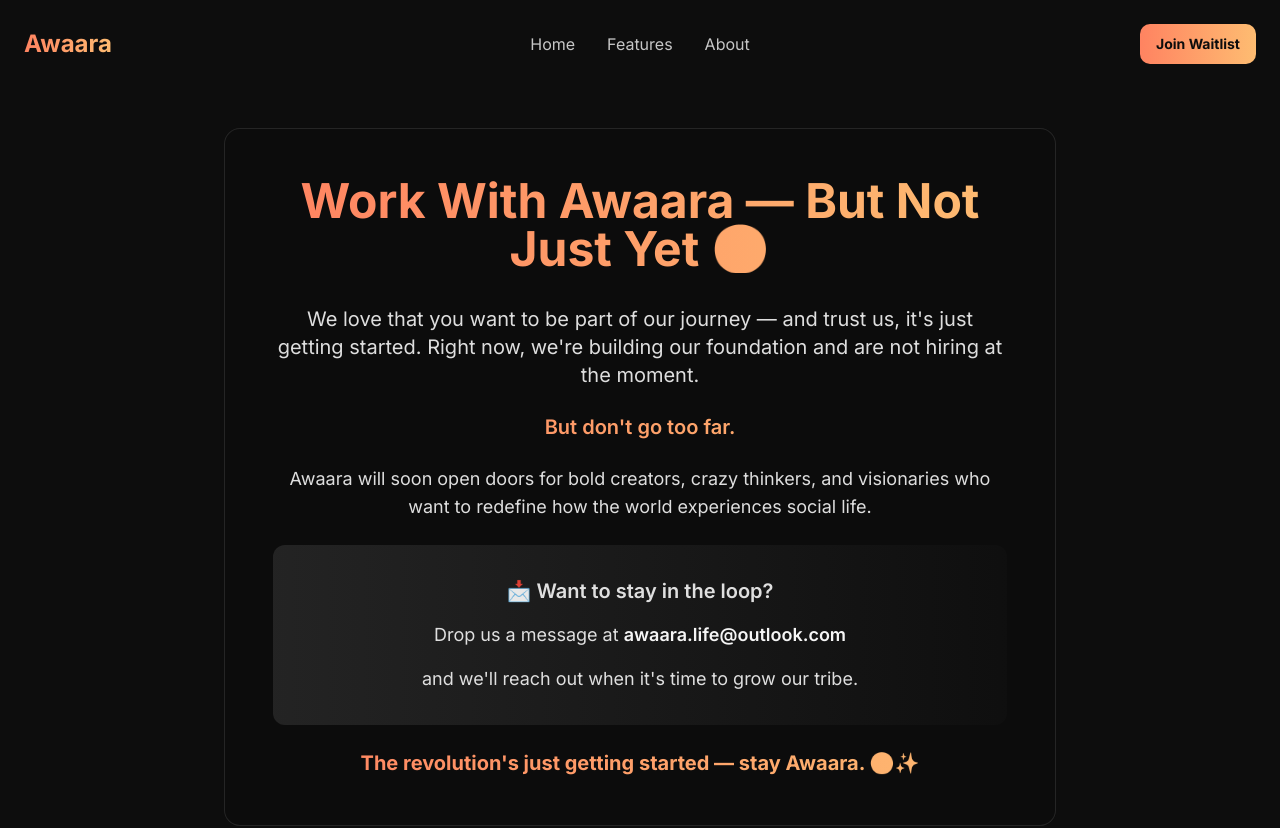
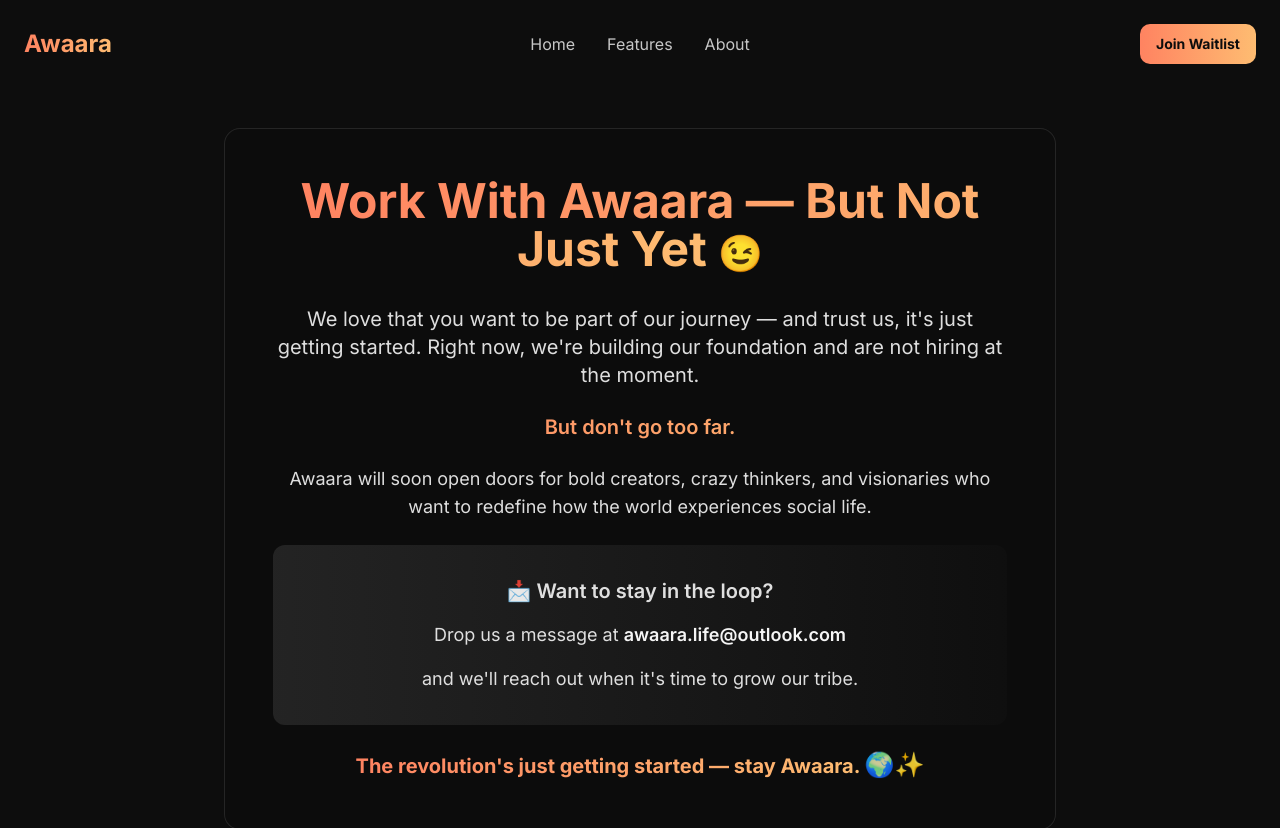
Before and after one commit to kush86005/awaara-3b2edf58, a React (Vite) app: page /careers in a window 1280 px wide. Shown: the top 828 px of the page. Built offline with nearby package versions, Linux system fonts and the light colour scheme; the HTML template or start-up script is replaced by a standard one.

Commit message:
Fix emojis on careers page

```diff
--- a/src/pages/Careers.tsx
+++ b/src/pages/Careers.tsx
@@ -13,8 +13,8 @@ const Careers = () => {
       <section className="pt-32 pb-20 px-4 md:px-6">
         <div className="container mx-auto max-w-4xl">
           <article className="glass-effect rounded-2xl p-8 md:p-12 animate-fade-in text-center">
-            <h1 className="text-3xl md:text-5xl font-bold gradient-text mb-8">
-              Work With Awaara — But Not Just Yet 😉
+            <h1 className="text-3xl md:text-5xl font-bold mb-8">
+              <span className="gradient-text">Work With Awaara — But Not Just Yet</span> <span className="text-4xl">😉</span>
             </h1>
 
             <div className="prose prose-lg max-w-none text-foreground/90 space-y-6 mx-auto">
@@ -44,8 +44,8 @@ const Careers = () => {
                 </p>
               </div>
 
-              <p className="text-xl font-bold gradient-text">
-                The revolution's just getting started — stay Awaara. 🌍✨
+              <p className="text-xl font-bold">
+                <span className="gradient-text">The revolution's just getting started — stay Awaara.</span> <span className="text-2xl">🌍✨</span>
               </p>
             </div>
           </article>
```
